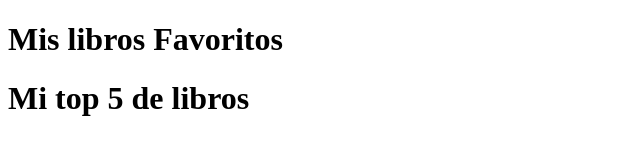
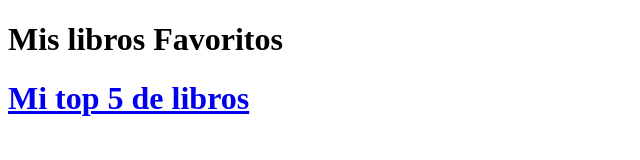
Before and after one commit to gscaramutti/cualita.github.io, a plain HTML site: page index.html in a window 1280 px wide. Shown: the whole page, without its empty margins (0-640 px from the left). Drawn offline with Linux system fonts and the light colour scheme.

Commit message:
commit to master

```diff
--- a/index.html
+++ b/index.html
@@ -9,8 +9,10 @@
     <h1> Mis libros Favoritos </h1>
 
     <h1>
-        Mi top 5 de libros
-     <a href="Mi top5.html"></a>
+
+     <a href="Mi top5.html"
+     target="_blank"
+     title="Conóceme más!">Mi top 5 de libros</a>
      </h1>
 </body>
 </html>
```
